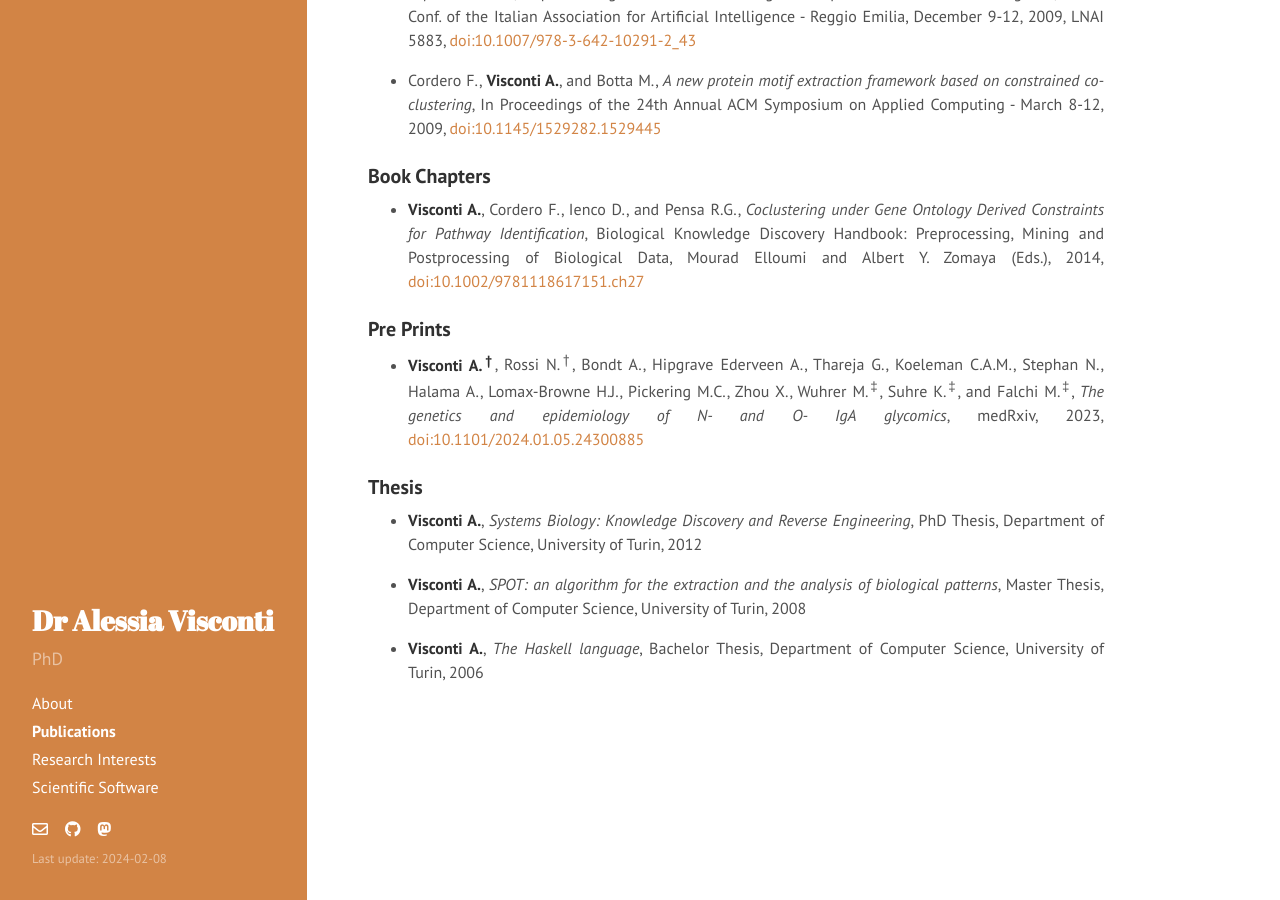
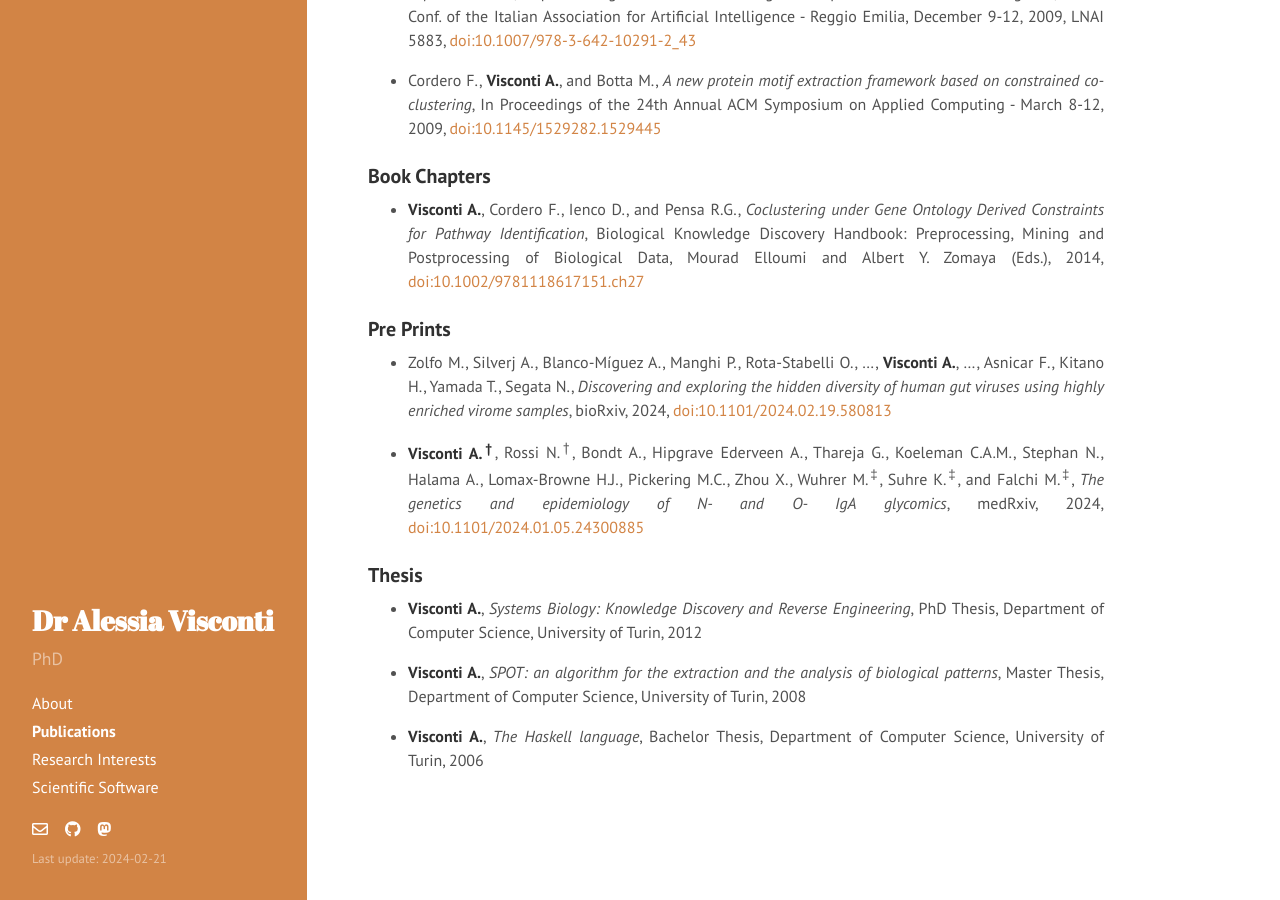
Before and after one commit to alesssia/alesssia.github.io, a Jekyll site: the page built from publications.md, in a window 1280 px wide and 900 px high, scrolled down 5875 px. Built offline with Jekyll 4.4.1, drawn with Linux system fonts in a browser that asks for light colours; nearby versions of some CDN libraries; a style sheet for code colours, icons or effects is not loaded.

Commit message:
added MPA4 viral to preprints

```diff
--- a/_config.yml
+++ b/_config.yml
@@ -11,7 +11,7 @@ tagline:     ''
 description: 'PhD'
 url:         http://alesssia.github.io/
 baseurl:     /
-lastmod:    '2024-02-08'
+lastmod:    '2024-02-21'
 
 author:
   name:      'Alessia Visconti'
--- a/publications.md
+++ b/publications.md
@@ -146,7 +146,9 @@ title: Publications
 
 ### Pre Prints
 
-- **Visconti A.<sup>†</sup>**, Rossi N.<sup>†</sup>, Bondt A., Hipgrave Ederveen A., Thareja G., Koeleman C.A.M., Stephan N., Halama A., Lomax-Browne H.J., Pickering M.C., Zhou X., Wuhrer M.<sup>‡</sup>, Suhre K.<sup>‡</sup>, and Falchi M.<sup>‡</sup>, *The genetics and epidemiology of N- and O- IgA glycomics*, medRxiv, 2023, [doi:10.1101/2024.01.05.24300885 ](https://www.medrxiv.org/content/10.1101/2024.01.05.24300885v1)
+- Zolfo M., Silverj A., Blanco-Míguez A., Manghi P., Rota-Stabelli O., ..., **Visconti A.**, ..., Asnicar F., Kitano H., Yamada T., Segata N., *Discovering and exploring the hidden diversity of human gut viruses using highly enriched virome samples*, bioRxiv, 2024, [doi:10.1101/2024.02.19.580813](https://www.biorxiv.org/content/10.1101/2024.02.19.580813v1)
+
+- **Visconti A.<sup>†</sup>**, Rossi N.<sup>†</sup>, Bondt A., Hipgrave Ederveen A., Thareja G., Koeleman C.A.M., Stephan N., Halama A., Lomax-Browne H.J., Pickering M.C., Zhou X., Wuhrer M.<sup>‡</sup>, Suhre K.<sup>‡</sup>, and Falchi M.<sup>‡</sup>, *The genetics and epidemiology of N- and O- IgA glycomics*, medRxiv, 2024, [doi:10.1101/2024.01.05.24300885 ](https://www.medrxiv.org/content/10.1101/2024.01.05.24300885v1)
 
 
 <!-- ### Selected Abstracts and Posters
```
Also changed, not shown: 2 other files.
